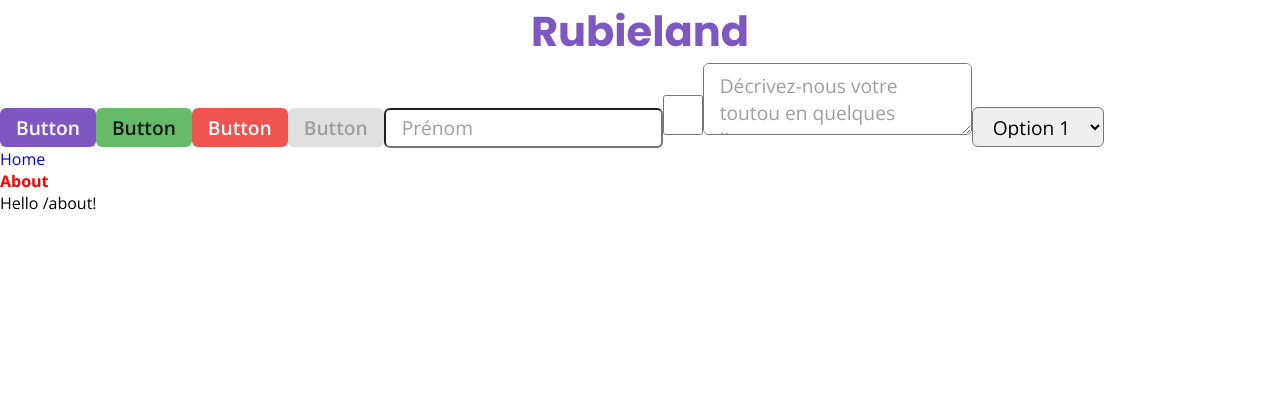
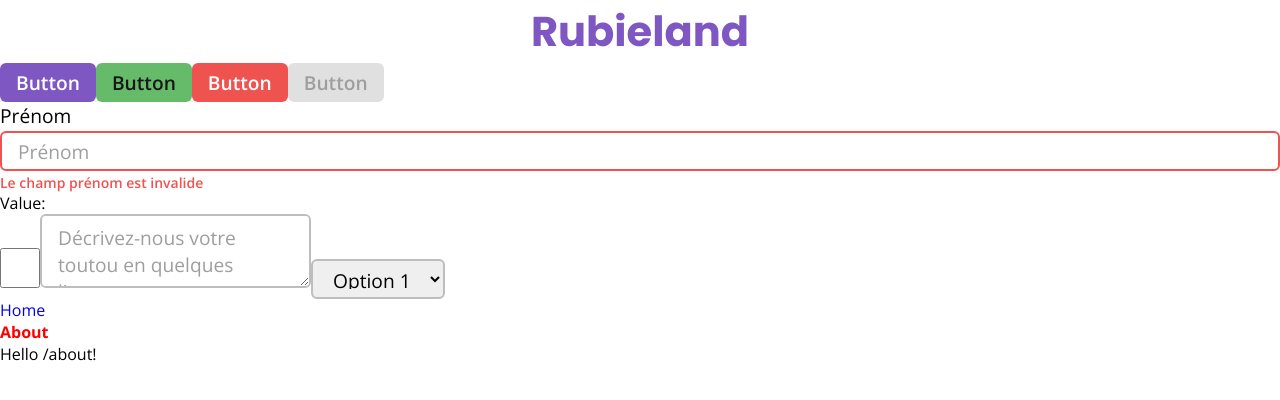
Before and after one commit to rubieland/rubieland, a React (Vite) app in the folder frontend/: page /about in a window 1280 px wide. Shown: the top 400 px of the page. Built offline with nearby package versions, Linux system fonts and the light colour scheme.

Commit message:
WIP: started creating FormInput component

```diff
--- a/frontend/src/App.tsx
+++ b/frontend/src/App.tsx
@@ -1,5 +1,7 @@
 import { Link, Outlet } from '@tanstack/react-router';
 import CustomButton from './ui/components/Button/CustomButton';
+import FormInput from './ui/components/FormInputs/FormInput';
+import { ChangeEvent, useState } from 'react';
 
 // DOCS: Tanstack router tutorials => https://www.youtube.com/watch?v=4sslBg8LprE&list=PLOQjd5dsGSxJilh0lBofeY8Qib98kzmF5&index=1
 
@@ -10,6 +12,18 @@ export const App = () => {
       fontWeight: 'bold',
     },
   };
+
+  const [value, setValue] = useState('');
+
+  const handleChange = (e: ChangeEvent<HTMLInputElement>) => {
+    setValue(e.target.value);
+  };
+
+  const nameRegex: RegExp = /^[a-zA-ZÀ-ÖØ-öø-ÿ' -]+$/i;
+
+  const error = !nameRegex.test(value)
+    ? 'Le champ prénom est invalide'
+    : undefined;
 
   // TODO: use Navbar when it's ready
   return (
@@ -31,7 +45,15 @@ export const App = () => {
         onClick={() => console.log('clicked')}
         type="disabled"
       />
-      <input type="text" className="input" placeholder="Prénom" />
+      <FormInput
+        label="Prénom"
+        name="firstName"
+        placeholder="Prénom"
+        value={value}
+        error={error}
+        onChange={handleChange}
+      />
+      <p>Value: {value} </p>
       <input type="checkbox" className="checkbox" />
       <textarea
         className="textarea"
--- a/frontend/src/assets/styles/_mixins.scss
+++ b/frontend/src/assets/styles/_mixins.scss
@@ -59,11 +59,16 @@
 // ----- form inputs ----- \\
 
 @mixin input-base {
+  border: 2px solid $grey40;
   border-radius: 0.375rem;
   font-family: inherit;
   padding: 0.5rem 1rem;
   max-height: 2.5rem;
   font-size: 1.2rem;
+
+  &:focus {
+    border-color: $primary;
+  }
 }
 
 @mixin checkbox {
--- a/frontend/src/assets/styles/form-inputs.scss
+++ b/frontend/src/assets/styles/form-inputs.scss
@@ -1,4 +1,19 @@
 @import './placeholders';
+
+label {
+  font-size: 1.2rem;
+}
+
+.form-input {
+  @include flex-column;
+  gap: 0.125rem;
+}
+
+.input-error-message {
+  font-size: 0.875rem;
+  font-weight: 600;
+  color: $red;
+}
 
 .input,
 .textarea,
@@ -7,6 +22,14 @@
 
   &::placeholder {
     color: $grey50;
+  }
+
+  &-error {
+    border-color: $red;
+
+    &:focus {
+      border-color: $red;
+    }
   }
 }
 
--- a/frontend/src/assets/styles/index.scss
+++ b/frontend/src/assets/styles/index.scss
@@ -8,6 +8,7 @@
   box-sizing: border-box;
   text-decoration: none;
   list-style: none;
+  outline: none;
   padding: 0;
   margin: 0;
 }
--- a/frontend/src/ui/components/Button/CustomButton.tsx
+++ b/frontend/src/ui/components/Button/CustomButton.tsx
@@ -14,7 +14,12 @@ const CustomButton = ({
   const classNames = `btn btn-${type}`;
 
   return (
-    <button className={classNames} disabled={isDisabled} onClick={onClick}>
+    <button
+      aria-disabled={isDisabled}
+      className={classNames}
+      disabled={isDisabled}
+      onClick={onClick}
+    >
       {text}
     </button>
   );
--- /dev/null
+++ b/frontend/src/ui/components/FormInputs/FormInput.tsx
@@ -0,0 +1,52 @@
+import { ChangeEventHandler, FocusEventHandler } from 'react';
+
+interface FormInputProps {
+  label: string;
+  type?: 'text' | 'email' | 'password';
+  name: string;
+  value: string | number;
+  onChange: ChangeEventHandler<HTMLInputElement>;
+  placeholder?: string;
+  isRequired?: boolean;
+  error?: string;
+  onBlur?: FocusEventHandler<HTMLInputElement>;
+  onFocus?: FocusEventHandler<HTMLInputElement>;
+}
+
+const FormInput = ({
+  label,
+  type = 'text',
+  name,
+  value,
+  onChange,
+  placeholder,
+  isRequired = true,
+  error,
+  onBlur,
+  onFocus,
+}: FormInputProps) => {
+  const classNames = error ? 'input input-error' : 'input';
+
+  return (
+    <div className="form-input">
+      <label htmlFor={name}>{label}</label>
+      <input
+        aria-label={!label ? placeholder : undefined}
+        aria-invalid={!!error}
+        aria-required={isRequired}
+        type={type}
+        name={name}
+        value={value}
+        onChange={onChange}
+        placeholder={placeholder}
+        required={isRequired}
+        className={classNames}
+        onBlur={() => onBlur}
+        onFocus={() => onFocus}
+      />
+      {error && <span className="input-error-message">{error}</span>}
+    </div>
+  );
+};
+
+export default FormInput;
```
